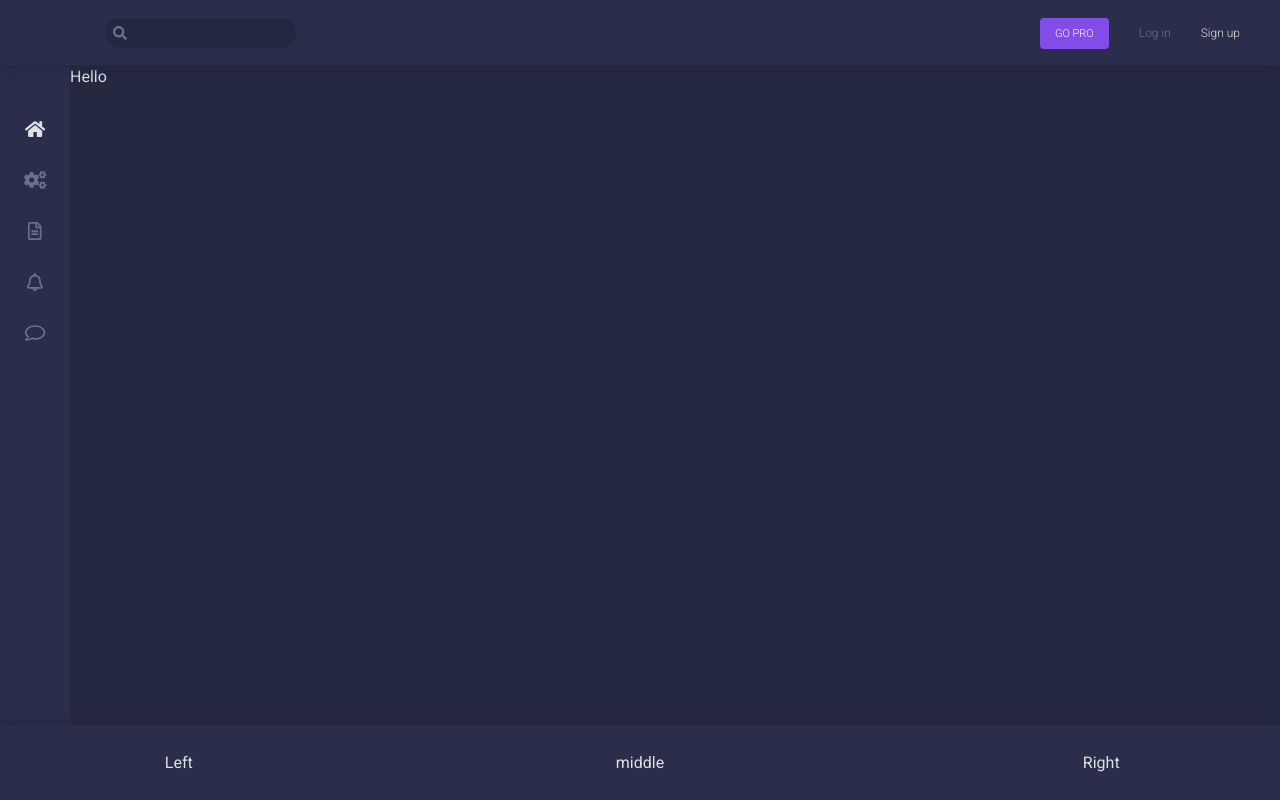
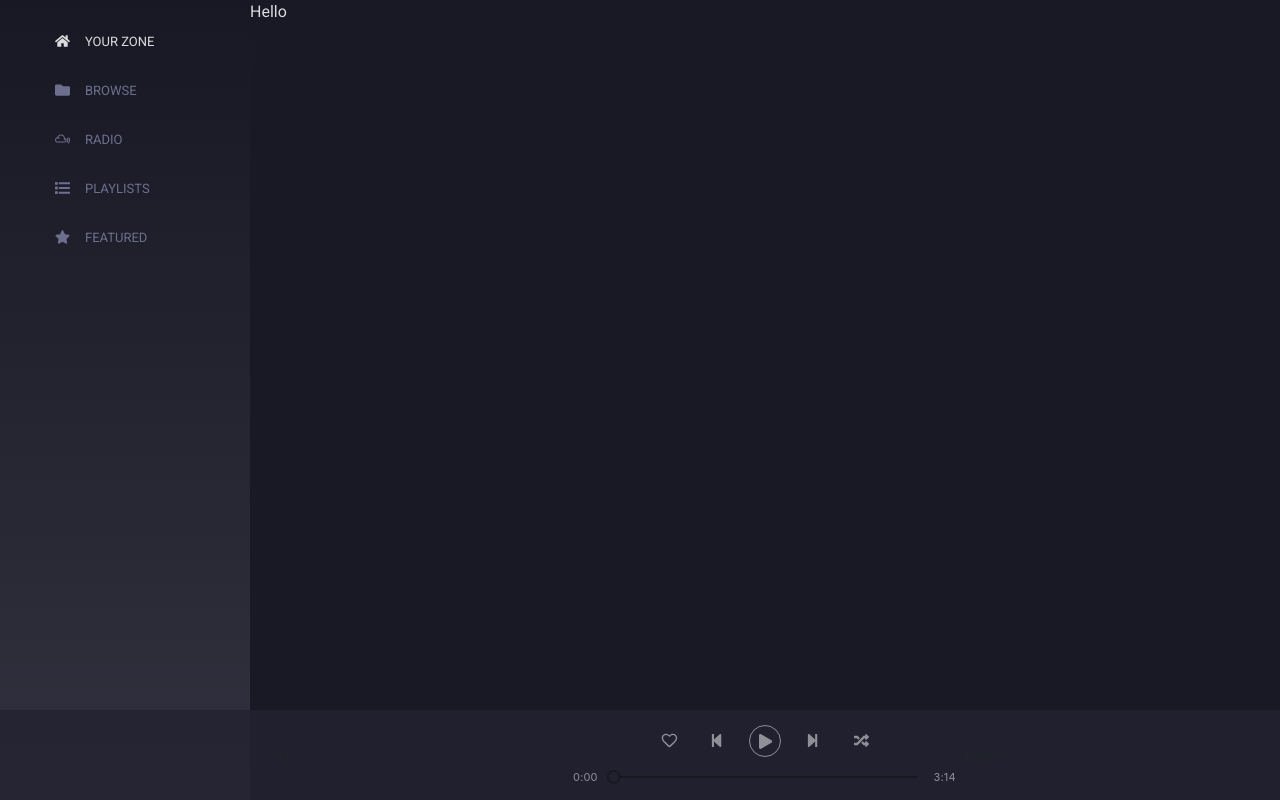
Before and after one commit to igoramidzic/music-player, an Angular app: page / in a window 1280 px wide. Built offline with nearby package versions, Linux system fonts and the light colour scheme.

Commit message:
feature/player: Igor - begin player and change sidebar

```diff
--- a/src/app/app.component.html
+++ b/src/app/app.component.html
@@ -1,6 +1,6 @@
-<app-navbar></app-navbar>
+<!--<app-navbar></app-navbar>-->
 <app-sidenav class="sidenav"></app-sidenav>
-<div class="content-container">
+<div class="main-content-container">
   <router-outlet></router-outlet>
 </div>
 <app-player></app-player>
--- a/src/app/app.component.scss
+++ b/src/app/app.component.scss
@@ -1,19 +1,22 @@
 @import url('https://fonts.googleapis.com/css?family=Roboto:300,400,500,700');
 
 // Colors
-$primary_color: #2A2E4A;
+$primary_color: #191926;
 $primary_color_dark: #242740;
+$primary_color_light: #30303E;
 $secondary_color: #6D6F8E;
-$accent_color: #814CE7;
-$text_color: #DFDFE4;
+$accent_color: #6FCBFA;
+$text_color: #DBDBDD;
+
+$side_nav_width: 250px;
 
 // Fonts
 $primary_font: 'Roboto', sans-serif;
 
-.content-container {
-  padding: 65px 0 0 70px;
+.main-content-container {
+  padding: 0 0 0 $side_nav_width;
   height: 100vh;
-  background-color: $primary_color_dark;
+  background-color: $primary_color;
   font-family: $primary_font;
 }
 
--- a/src/app/components/player/player.component.html
+++ b/src/app/components/player/player.component.html
@@ -1,89 +1,34 @@
-<div class="main-controls-container">
-  <div class="content">
-    <div class="outer-sec nav-section left-section">
-      Left
-    </div><!--
-    --><div class="mid-sec nav-section right-section">
-      middle
-    </div><!--
-    --><div class="outer-sec nav-section right-section">
-      Right
+<footer class="main-controls-footer">
+  <div class="main-controls-container">
+    <div class="now-playing-bar">
+      <div class="bar-content-container now-playing-bar__left">Left</div>
+
+      <div class="bar-content-container now-playing-bar__center">
+        <div class="player-controls">
+          <div class="player-controls__buttons">
+            <button class="player-btn" (click)="onFavorite()"><i class="far fa-heart"></i></button>
+            <button class="player-btn" (click)="onSeekBack()"><i class="fas fa-step-backward"></i></button>
+            <button class="player-btn play-pause-btn" (click)="onTogglePlay()">
+              <span *ngIf="!playing"><i class="fas fa-play"></i></span>
+              <span *ngIf="playing"><i class="fas fa-pause"></i></span>
+            </button>
+            <button class="player-btn" (click)="onSeekForward()"><i class="fas fa-step-forward"></i></button>
+            <button class="player-btn" (click)="onToggleShuffle()"><i class="fas fa-random"></i></button>
+          </div>
+
+          <div class="playback-bar">
+            <div class="playback-bar__progress-time">{{ audioProgress | time }}</div>
+            <div style="width: 100%">
+              <div class="progress-bar-hello">
+                <mat-slider [max]="audioLength" [(ngModel)]="audioProgress" class="progress-bar__bg"></mat-slider>
+              </div>
+            </div>
+            <div class="playback-bar__progress-time">{{ audioLength - audioProgress | time }}</div>
+          </div>
+        </div>
+      </div>
+
+      <div class="bar-content-container now-playing-bar__right">Right</div>
     </div>
   </div>
-</div>
-
-<!--<div class="main-controls-container">-->
-  <!--<div class="row">-->
-    <!--<div class="col-sm-3 current-song-container vertically-center">-->
-      <!--<div class="content-container vertically-center">-->
-        <!--<div class="img-container">-->
-          <!--&lt;!&ndash;<img class="img-fluid" alt="">&ndash;&gt;-->
-        <!--</div>-->
-        <!--<div class="song-info-container">-->
-          <!--&lt;!&ndash;<p class="song-title">{{ songs[currentSongIndex].name }}</p>&ndash;&gt;-->
-          <!--&lt;!&ndash;<p class="song-artist">{{ songs[currentSongIndex].artist}}</p>&ndash;&gt;-->
-        <!--</div>-->
-      <!--</div>-->
-    <!--</div>-->
-
-    <!--<div class="col-sm-6 player-container vertically-center">-->
-      <!--<div class="content-container">-->
-        <!--<div class="controls-container">-->
-          <!--<ul class="controls-list">-->
-            <!--<li class="control-item position-center" (click)="onNavPlayer('back')">-->
-              <!--<i class="fas fa-step-backward"></i>-->
-            <!--</li>&lt;!&ndash;-->
-            <!--&ndash;&gt;<li class="control-item" (click)="onTogglePlay()">-->
-              <!--<span *ngIf="!playing">-->
-                <!--<i class="far pause-play-btn fa-play-circle"></i>-->
-              <!--</span>-->
-            <!--<span *ngIf="playing">-->
-                <!--<i class="far pause-play-btn fa-pause-circle"></i>-->
-              <!--</span>-->
-          <!--</li>&lt;!&ndash;-->
-            <!--&ndash;&gt;<li class="control-item position-center" (click)="onNavPlayer('forward')">-->
-            <!--<i class="fas fa-step-forward"></i>-->
-          <!--</li>-->
-          <!--</ul>-->
-          <!--<audio [src]="songs[currentSongIndex].src" #myAudio></audio>-->
-
-        <!--</div>-->
-
-        <!--<div class="progress-container">-->
-          <!--<div class="inline-container time-container">-->
-            <!--&lt;!&ndash;<span class="time">{{ audio.currentTime | time }}</span>&ndash;&gt;-->
-            <!--<span class="time">1:30</span>-->
-          <!--</div>&lt;!&ndash;-->
-          <!--&ndash;&gt;<div class="inline-container slider-container">-->
-          <!--<mat-slider-->
-            <!--class="progress-bar"></mat-slider>-->
-        <!--</div>&lt;!&ndash;-->
-          <!--&ndash;&gt;<div class="inline-container time-container">-->
-          <!--&lt;!&ndash;<span class="time">{{ audio.duration - audio.currentTime | time }}</span>&ndash;&gt;-->
-          <!--<span class="time">1:30</span>-->
-        <!--</div>-->
-        <!--</div>-->
-      <!--</div>-->
-    <!--</div>-->
-
-    <!--<div class="col-sm-3 volume-container vertically-center">-->
-      <!--<div class="row content">-->
-        <!--<div class="content col-sm-12">-->
-          <!--<div class="volume-icon">-->
-            <!--<i class="fas fa-volume-up"></i>-->
-          <!--</div>-->
-          <!--&lt;!&ndash;<div class="volume-icon" *ngIf="audio.volume > 0.5">&ndash;&gt;-->
-            <!--&lt;!&ndash;<i class="fas fa-volume-up"></i>&ndash;&gt;-->
-          <!--&lt;!&ndash;</div>&ndash;&gt;-->
-          <!--&lt;!&ndash;<div class="volume-icon" *ngIf="audio.volume <= 0.5 && audio.volume > 0.01">&ndash;&gt;-->
-            <!--&lt;!&ndash;<i class="fas fa-volume-down"></i>&ndash;&gt;-->
-          <!--&lt;!&ndash;</div>&ndash;&gt;-->
-          <!--&lt;!&ndash;<div class="volume-icon" *ngIf="audio.volume == 0">&ndash;&gt;-->
-            <!--&lt;!&ndash;<i class="fas fa-volume-off"></i>&ndash;&gt;-->
-          <!--&lt;!&ndash;</div>&ndash;&gt;-->
-          <!--<mat-slider class="volume-bar"></mat-slider>-->
-        <!--</div>-->
-      <!--</div>-->
-    <!--</div>-->
-  <!--</div>-->
-<!--</div>-->
+</footer>
--- a/src/app/components/player/player.component.scss
+++ b/src/app/components/player/player.component.scss
@@ -1,174 +1,152 @@
 @import '../../app.component.scss';
 
+.main-controls-footer {
+  position: fixed;
+  width: 100%;
+  bottom: 0;
+  z-index: 101;
+
   .main-controls-container {
-  position: absolute;
-  bottom: 0;
-  height: 75px;
-  width: 100%;
-  background-color: $primary_color;
-  box-shadow: 0 -2px 10px $primary_color_dark;
-  font-family: $primary_font;
+    //background-color: rgba($primary_color, 0.5);
+    background-color: rgba(36, 35, 50, 0.81);
+    display: -ms-flexbox;
     display: flex;
+    -ms-flex-direction: column;
     flex-direction: column;
+    height: auto;
+    -webkit-user-select: none;
+    -moz-user-select: none;
+    -ms-user-select: none;
+    user-select: none;
+
+    .now-playing-bar {
+      align-items: center;
+      display: -ms-flexbox;
+      display: flex;
+      -ms-flex-direction: row;
+      flex-direction: row;
+      -ms-flex-pack: justify;
+      justify-content: space-between;
+      height: 90px;
+      padding: 0 16px 0 calc(250px + 16px);
+
+      .now-playing-bar__left {
+        width: 30%;
+      }
+
+      .now-playing-bar__right {
+        width: 30%;
+      }
+
+      .now-playing-bar__center {
+        width: 40%;
+        .player-controls {
+          display: -ms-flexbox;
+          display: flex;
+          -ms-flex-direction: column;
+          flex-direction: column;
+          -ms-flex-pack: center;
           justify-content: center;
-  z-index: 999;
+          -ms-flex-align: center;
+          align-items: center;
+          .player-controls__buttons {
+            margin-bottom: 12px;
+            display: -ms-flexbox;
+            display: flex;
+            width: 224px;
+            -ms-flex-pack: justify;
+            justify-content: space-between;
+            -ms-flex-flow: row nowrap;
+            flex-flow: row nowrap;
+
+            .play-pause-btn {
+              border: 1px solid !important;
+              border-color: rgba($text_color, 0.6);
+              border-radius: 50%;
+            }
+            .player-btn {
+              background-color: transparent;
+              border: none;
+              color: rgba($text_color, 0.6);
+              outline: none;
+              font-size: 15px;
+              height: 32px;
+              width: 32px;
+              .fa-play {
+                position: relative;
+                top: 1px;
+                left: 1px;
+              }
+              .fa-pause {
+                position: relative;
+                top: 1px;
+              }
+              &:hover {
                 color: $text_color;
-  .content {
-    padding: 0 25px;
-    .nav-section {
-      display: inline-block;
-      vertical-align: middle;
-      text-align: center;
+                .play-pause-btn {
+                  border-color: $text_color;
                 }
-    .outer-sec {
-      width: 25%;
               }
-    .mid-sec {
-      width: 50%;
+              &:active {
+                color: rgba($text_color, 0.5);
               }
             }
           }
 
-//.main-controls-container {
-//  background-color: #282828;
-//  color: $text_color;
-//  position: fixed;
-//  bottom: 0;
-//  width: 100%;
-//  height: 85px;
-//  .vertically-center {
-//    height: 85px;
-//    display: flex;
-//    align-items: center;
-//  }
-//
-//  .current-song-container {
-//    display: flex;
-//    flex-direction: column;
-//    justify-content: center;
-//  }
-//
-//  .content-container {
-//    padding: 10px;
-//    width: 100%;
-//  }
-//
-//  .img-container {
-//    display: inline-block;
-//    width: 60px;
-//    vertical-align: middle;
-//  }
-//
-//  .img-fluid {
-//    max-width: 60px
-//  }
-//
-//  .song-info-container {
-//    display: inline-block;
-//    vertical-align: middle;
-//    padding: 0 0 0 10px;
-//  }
-//
-//  .song-title {
-//    color: #ffffff;
-//    font-size: 12px;
-//    margin: 0;
-//  }
-//
-//  .song-artist {
-//    font-size: 12px;
-//    margin: 0;
-//  }
-//
-//
-//  .player-container {
-//    .content-container {
-//      width: 100%;
-//    }
-//
-//    .controls-container {
-//      width: 100%;
-//      z-index: 1000;
-//    }
-//
-//    .controls-list {
-//      position: relative;
-//      top: 10px;
-//      list-style-type: none;
-//      margin: 0;
-//      padding: 0;
-//      text-align: center;
-//      width: 100%;
-//    }
-//
-//    .control-item {
-//      display: inline-block;
-//      margin-right: 20px;
-//      cursor: pointer;
-//      &:hover {
-//        color: #ffffff;
-//      }
-//      &:last-child {
-//        margin-right: 0;
-//      }
-//    }
-//
-//    .pause-play-btn {
-//      font-size: 35px;
-//    }
-//
-//    .position-center {
-//      position: relative;
-//      top: -6px;
-//      padding: 0 4px;
-//    }
-//
-//    .progress-container {
-//      overflow: hidden;
-//    }
-//
-//    .inline-container {
-//      display: inline-block;
-//    }
-//
-//    .time-container {
-//      width: 10%;
-//      text-align: right;
-//      padding: 0 6px 0 6px;
-//      &:last-child {
-//        text-align: left;
-//      }
-//      .time {
-//        font-size: 11px;
-//        font-weight: 300;
-//        position: relative;
-//        top: 5px;
-//      }
-//    }
-//
-//    .slider-container {
-//      width: 80%;
-//    }
-//
-//    .progress-bar {
-//      background-color: transparent;
-//      color: orange;
-//      width: 100%;
-//      padding: 0 !important;
-//      height: 35px;
-//    }
-//
-//    .volume-container {
-//      .content {
-//        width: 100%;
-//        text-align: right;
-//      }
-//      .volume-icon {
-//        position: relative;
-//        top: 2px;
-//        min-width: 20px;
-//        display: inline-block;
-//      }
-//    }
-//  }
-//}
+          .playback-bar {
+            width: 100%;
+            display: -ms-flexbox;
+            display: flex;
+            -ms-flex-direction: row;
+            flex-direction: row;
+            -ms-flex-pack: justify;
+            justify-content: space-between;
+            -ms-flex-align: center;
+            align-items: center;
+
+            .playback-bar__progress-time {
+              font-size: 11px;
+              line-height: 16px;
+              letter-spacing: .015em;
+              min-width: 40px;
+              text-align: center;
+              color: rgba($text_color, 0.6);
+            }
+
+            .progress-bar-hello {
+              height: 12px;
+              position: relative;
+              width: 100%;
+
+              .progress-bar__bg {
+                display: -ms-flexbox;
+                display: flex;
+                width: 100%;
+                top: 50%;
+                transform: translateY(-50%);
+              }
+              .mat-slider-horizontal {
+                //height: 34px !important;
+                padding: 0;
+                .mat-slider-wrapper {
+                  background-color: orange;
+                  margin-bottom: 100px;
+                }
+              }
+            }
+          }
+        }
+      }
+    }
+  }
+}
+
+.player-controls {
+  position: relative;
+  .player-controls__buttons {
+    z-index: 2;
+  }
+  .playback-bar {
+    z-index: 1;
+  }
+}
--- a/src/app/components/player/player.component.ts
+++ b/src/app/components/player/player.component.ts
@@ -7,9 +7,36 @@ import { Component, OnInit } from '@angular/core';
 })
 export class PlayerComponent implements OnInit {
 
+  audioLength: number;
+  audioProgress: number;
+  playing: boolean;
+
   constructor() { }
 
   ngOnInit() {
+    this.audioLength = 194;
+    this.audioProgress = 0;
+    this.playing = false;
+  }
+
+  onTogglePlay () {
+    this.playing = !this.playing;
+  }
+
+  onSeekBack () {
+    // ..
+  }
+
+  onSeekForward () {
+    // ..
+  }
+
+  onFavorite () {
+    // ..
+  }
+
+  onToggleShuffle () {
+    // ..
   }
 
 }
--- a/src/app/components/sidenav/sidenav.component.html
+++ b/src/app/components/sidenav/sidenav.component.html
@@ -1,44 +1,44 @@
 <div class="main-sidenav">
   <ul class="link-list">
     <li class="link-item">
-      <button
-        mat-button
+      <a
         [routerLink]="['']"
         routerLinkActive="active"
         [routerLinkActiveOptions]="{exact: true}"
-        class="link-btn"><i class="fas fa-home"></i></button>
+        class="link-btn"><i class="icon fas fa-home"></i>
+        <span class="link-name">YOUR ZONE</span></a>
     </li>
     <li class="link-item">
-      <button
-        mat-button
+      <a
         [routerLink]="['settings']"
         routerLinkActive="active"
         [routerLinkActiveOptions]="{exact: true}"
-        class="link-btn"><i class="fas fa-cogs"></i></button>
+        class="link-btn"><i class="icon fas fa-folder"></i>
+        <span class="link-name">BROWSE</span></a>
     </li>
     <li class="link-item">
-      <button
-        mat-button
+      <a
         [routerLink]="['blank']"
         routerLinkActive="active"
         [routerLinkActiveOptions]="{exact: true}"
-        class="link-btn"><i class="far fa-file-alt"></i></button>
+        class="link-btn"><i class="icon fab fa-mixcloud"></i>
+        <span class="link-name">RADIO</span></a>
     </li>
     <li class="link-item">
-      <button
-        mat-button
+      <a
         [routerLink]="['notifications']"
         routerLinkActive="active"
         [routerLinkActiveOptions]="{exact: true}"
-        class="link-btn"><i class="far fa-bell"></i></button>
+        class="link-btn"><i class="icon fas fa-list"></i>
+        <span class="link-name">PLAYLISTS</span></a>
     </li>
     <li class="link-item">
-      <button
-        mat-button
+      <a
         [routerLink]="['blank']"
         routerLinkActive="active"
         [routerLinkActiveOptions]="{exact: true}"
-        class="link-btn"><i class="far fa-comment"></i></button>
+        class="link-btn"><i class="icon fas fa-star"></i>
+        <span class="link-name">FEATURED</span></a>
     </li>
   </ul>
 </div>
--- a/src/app/components/sidenav/sidenav.component.scss
+++ b/src/app/components/sidenav/sidenav.component.scss
@@ -2,16 +2,22 @@
 
 .main-sidenav {
   font-family: $primary_font;
-  background-color: $primary_color;
-  width: 70px;
+  background-color: $primary_color_light;
+  width: $side_nav_width;
   height: 100vh;
-  padding: 110px 0 0 0;
+  padding: 25px 25px 0 40px;
   position: absolute;
+  background: #181825;
+  background: -moz-linear-gradient(top, #181825 0%, #20202c 32%, #31313f 100%);
+  background: -webkit-linear-gradient(top, #181825 0%, #20202c 32%, #31313f 100%);
+  background: -o-linear-gradient(top, #181825 0%, #20202c 32%, #31313f 100%);
+  background: -ms-linear-gradient(top, #181825 0%, #20202c 32%, #31313f 100%);
+  background: linear-gradient(to bottom, #181825 0%, #20202c 32%, #31313f 100%);
+  filter: progid:DXImageTransform.Microsoft.gradient( startColorstr='#181825', endColorstr='#31313f', GradientType=0 );
   .link-list {
     margin: 0;
     padding: 0;
     list-style-type: none;
-    text-align: center;
     .link-item {
       margin-bottom: 15px;
       &:last-child {
@@ -20,13 +26,26 @@
       .link-btn {
         color: $secondary_color;
         min-width: 50px;
-        font-size: 18px;
         outline: none;
         cursor: default;
+        padding: 5px 15px;
+        display: block;
+        text-decoration: none;
+        .icon {
+          font-size: 16px;
+          width: 15px;
+          margin-right: 15px;
+        }
       }
       .active {
         color: $text_color;
       }
+      .link-name {
+        font-size: 13px;
+        font-weight: 400;
+        position: relative;
+        top: -1px;
+      }
     }
   }
 }
```
Also changed, not shown: src/app/app.module.ts (+8 -2 lines), src/app/pipes/time.pipe.ts (added, +43 -0 lines). Lines whose indentation alone changed are shown as unchanged.
